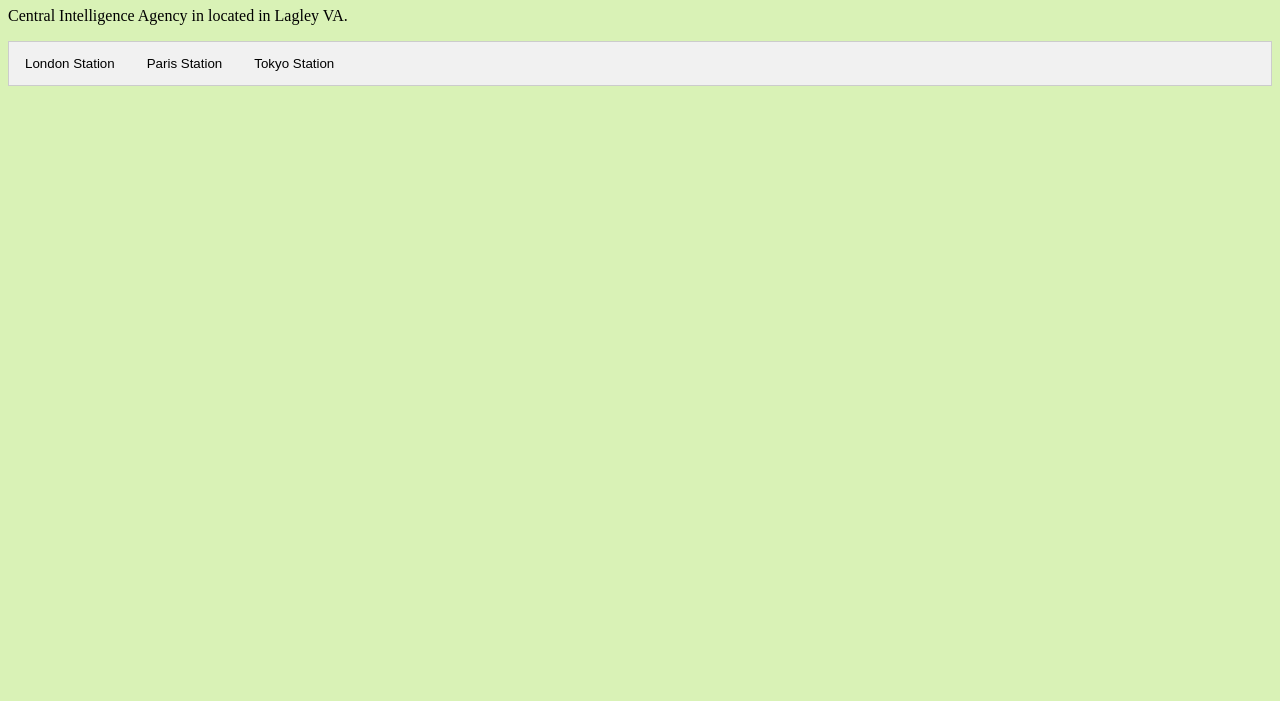
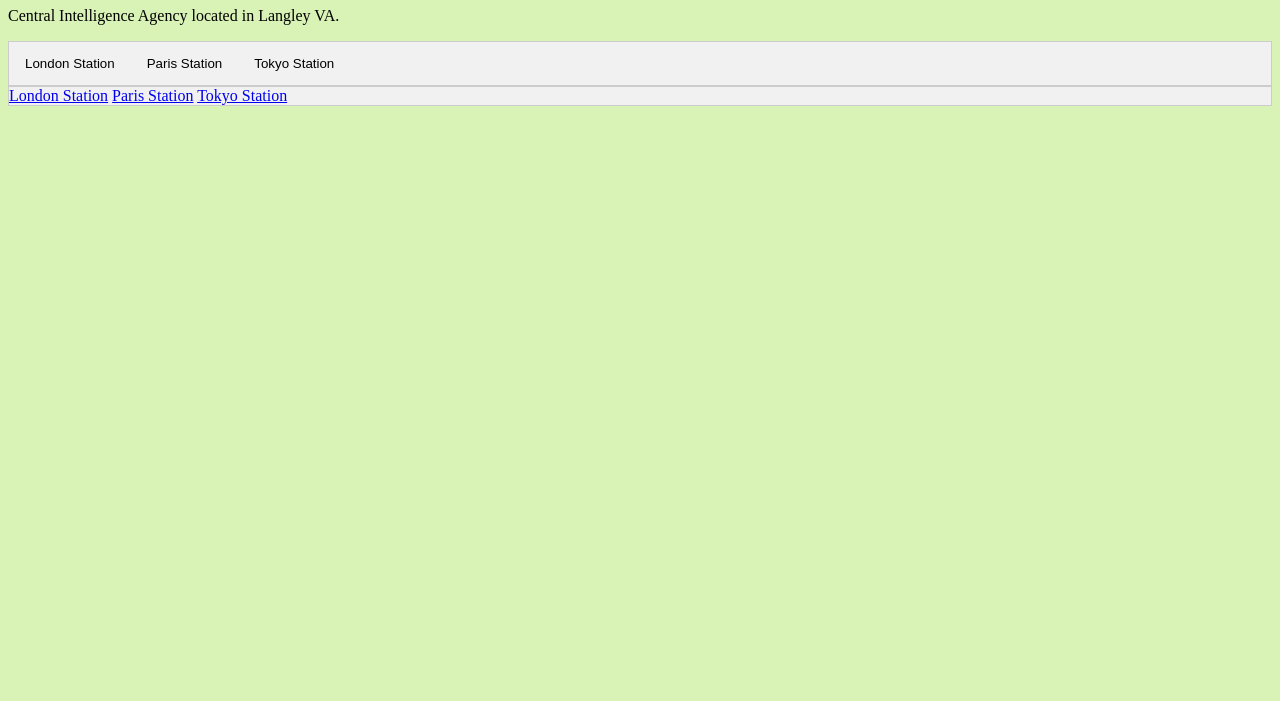
Before and after one commit to Blackhawk9595/New-Battle-Space-Map, a website: page index.html in a window 1280 px wide. Shown: the part 99-800 px from the top of the page. Drawn offline with Linux system fonts and the light colour scheme.

Commit message:
added hyperlinks

```diff
--- a/index.html
+++ b/index.html
@@ -17,7 +17,7 @@
         <!-- Tab content -->
         <div id="London" class="tabcontent">
         <h1>C.I.A.</h1>
-        <p>Central Intelligence Agency in located in Lagley VA.</p>
+        <p>Central Intelligence Agency located in Langley VA.</p>
         </div>
 
 
@@ -29,6 +29,21 @@
         </div>
     <div>
 
+<div>
+        <!-- Tab links -->
+        <div class="tab">
+            <a href="London Station.html">London Station</a>
+            <a href="Paris Station.html">Paris Station</a>
+            <a href="Tokyo Station.html">Tokyo Station</a>
+
+
+        </div>
+    <div>
+</div>
+
+
+
+
 
 
     <script src="index.js"></script>
```
